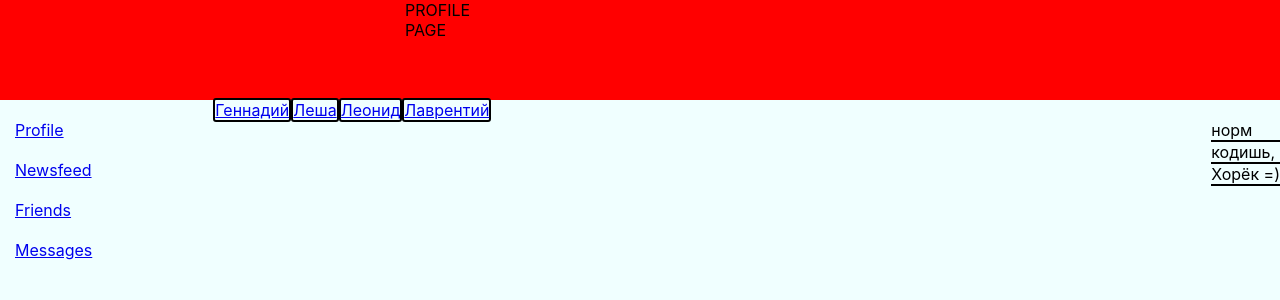
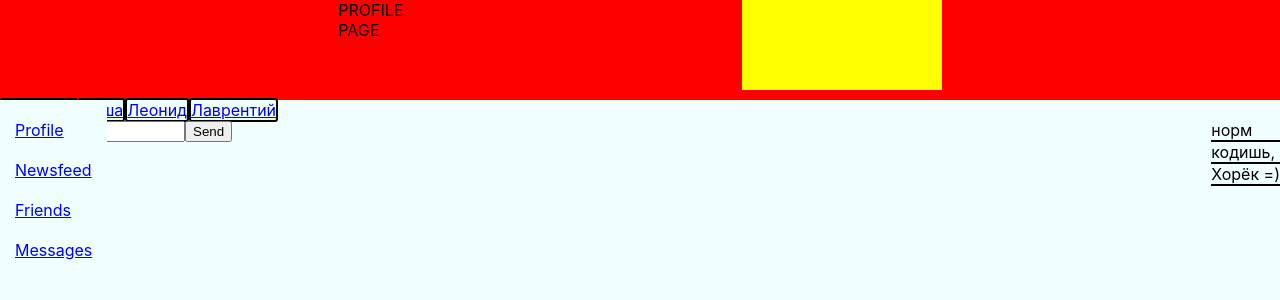
Before and after one commit to illiaGorbatov/social-network, a React (Create React App) app: page /messages in a window 1280 px wide. Shown: the top 300 px of the page. Built offline with nearby package versions, Linux system fonts and the light colour scheme.

Commit message:
23012020

```diff
--- a/src/App.jsx
+++ b/src/App.jsx
@@ -3,24 +3,23 @@ import './App.sass';
 import Header from "./Components/Header/Header";
 import Navigation from "./Components/Navigation/Navigation";
 import Profile from "./Components/Profile/Profile";
-import {BrowserRouter, Route} from "react-router-dom";
+import {Route} from "react-router-dom";
 import Dialog from "./Components/Messages/Dialog";
 import Newsfeed from "./Components/Newsfeed/Newsfeed";
 import Friendslist from "./Components/Friendlist/Friendslist";
 
 const App = (props) => {
     return (
-        <BrowserRouter>
+
             <div className="app">
                 <Header/>
                 <Navigation/>
-                <Route path="/profile" render={() => <Profile profile={props.data.profile} addPost={props.addPost}
-                                                              updatePostCurrentValue={props.updatePostCurrentValue}/>}/>
+                <Route path="/profile" render={() => <Profile profile={props.data.profile} dispatch={props.dispatch}/>}/>
                 <Route path="/newsfeed" render={() => <Newsfeed news={props.data.news}/>}/>
                 <Route path="/friendlist" render={() => <Friendslist friends={props.data.friends}/>}/>
-                <Route path="/messages" render={() => <Dialog chats={props.data.chat}/>}/>
+                <Route path="/messages" render={() => <Dialog chats={props.data.chat} dispatch={props.dispatch}/>}/>
             </div>
-        </BrowserRouter>
+
     );
 };
 
--- a/src/App.sass
+++ b/src/App.sass
@@ -1,6 +1,7 @@
 .app
+  position: relative
   min-height: 100vh
   display: grid
   grid-template-columns: 2fr 10fr
   grid-template-rows: 100px auto
-  grid-template-areas:  "header header" "nav content"
+  grid-template-areas:  "header header" "content content"
--- a/src/Components/Header/HeaderInput/HeaderInput.jsx
+++ b/src/Components/Header/HeaderInput/HeaderInput.jsx
@@ -4,7 +4,7 @@ import {NavLink} from "react-router-dom";
 
 const HeaderInput = () => {
     return (
-        <div className={style.profileHeader}>
+        <div className={style.headerInput}>
 
         </div>
     )
--- a/src/Components/Header/HeaderInput/HeaderInput.module.sass
+++ b/src/Components/Header/HeaderInput/HeaderInput.module.sass
@@ -1 +1,4 @@
 .headerInput
+  background-color: yellow
+  height: 90px
+  width: 200px
--- a/src/Components/Messages/Dialog.jsx
+++ b/src/Components/Messages/Dialog.jsx
@@ -2,10 +2,20 @@ import React from "react";
 import style from "./Dialog.module.sass";
 import Message from "./Message/Message";
 import FriendChatName from "./FriendChatName/FriendChatName";
+import {sendMessageCreator, updateChatInputValueCreator} from "../../Data/Data";
 
 const Dialog = (props) => {
-    let friendChats = props.chats.friends.map(friend => <FriendChatName name={friend.name} id={friend.id} />);
-    let messagesElement = props.chats.messages.map(message => <Message message={message.message} />);
+    let friendChats = props.chats.friends.map(friend => <FriendChatName name={friend.name} id={friend.id}/>);
+    let messagesElement = props.chats.messages.map(message => <Message message={message.message}/>);
+
+    let updateChatInputHandler = (event) => {
+        let inputValue = event.target.value;
+        props.dispatch(updateChatInputValueCreator(inputValue))
+    };
+    let sendMessageButtonHandler = () => {
+        props.dispatch(sendMessageCreator())
+    };
+
 
     return (
         <div className={style.messagesWrapper}>
@@ -15,7 +25,8 @@ const Dialog = (props) => {
             <div className={style.messages}>
                 {messagesElement}
             </div>
-
+            <input onChange={updateChatInputHandler} value={props.chats.chatInputCurrentValue}/>
+            <button onClick={sendMessageButtonHandler}>Send</button>
         </div>
     )
 };
--- a/src/Components/Navigation/Navigation.module.sass
+++ b/src/Components/Navigation/Navigation.module.sass
@@ -1,6 +1,9 @@
 .navigationWrapper
   background-color: azure
-  grid-area: nav
+  position: absolute
+  height: calc( 100vh - 100px )
+  left: 0
+  top: 100px
 
 .navigationWrapper > a
   display: block
--- a/src/Components/Profile/AddPost/AddPost.jsx
+++ b/src/Components/Profile/AddPost/AddPost.jsx
@@ -1,17 +1,20 @@
 import React from "react";
 import style from "./AddPost.module.sass";
+import {addPostCreator, updateAddPostInputValueCreator} from "../../../Data/Data";
 
 const AddPost = (props) => {
-    let newPost = React.createRef();
-    let updatePostValue = () => {
-        let value = newPost.current.value;
-        props.updatePostCurrentValue(value);
+    let addPostInputChangeHandler = (event) => {
+        let inputValue = event.target.value;
+        props.dispatch(updateAddPostInputValueCreator(inputValue))
+    };
+    let addPostClickHandler = () => {
+        props.dispatch(addPostCreator())
     };
 
     return (
         <div className={style.addPost}>
-            <input onChange={updatePostValue} ref={newPost} value={props.postInputValue}/>
-            <button onClick={props.addPost}>Add</button>
+            <input onChange={addPostInputChangeHandler} value={props.postInputValue}/>
+            <button onClick={addPostClickHandler}>Add</button>
         </div>
     )
 };
--- a/src/Components/Profile/AddPost/AddPost.module.sass
+++ b/src/Components/Profile/AddPost/AddPost.module.sass
@@ -5,5 +5,5 @@
   background-color: gold
 
 .addPost > input
-  width: 1260px
+  width: 100%
   height: 50px
--- a/src/Components/Profile/Profile.jsx
+++ b/src/Components/Profile/Profile.jsx
@@ -10,9 +10,14 @@ const Profile = (props) => {
     return (
         <div className={style.profileWrapper}>
             <ProfileLogo/>
-            <AddPost addPost={props.addPost} postInputValue={props.profile.postInputValue}
-                     updatePostCurrentValue={props.updatePostCurrentValue}/>
-            {posts}
+            <div className={style.allElemsWrapper}>
+                <div className={style.placeholder1}>placeholder</div>
+                <div className={style.postsWrapper}>
+                    <AddPost dispatch={props.dispatch} postInputValue={props.profile.postInputValue}/>
+                    {posts}
+                </div>
+                <div className={style.placeholder2}>placeholder</div>
+            </div>
         </div>
     )
 };
--- a/src/Components/Profile/Profile.module.sass
+++ b/src/Components/Profile/Profile.module.sass
@@ -1,3 +1,28 @@
 .profileWrapper
   background-color: aqua
   grid-area: content
+
+.allElemsWrapper
+  margin: 50px auto
+  max-width: 1256px
+  display: grid
+  grid-template-columns: 20% 60% 20%
+  grid-template-rows: auto
+  grid-template-areas: "profile-intro posts profile-info"
+
+.postsWrapper
+  grid-template: "posts"
+  border: black 2px solid
+  border-radius: 20px
+  margin-right: 50px
+
+.placeholder1
+  grid-template: "profile-intro"
+  border: black 2px solid
+  border-radius: 20px
+  margin-right: 50px
+
+.placeholder2
+  grid-template: "profile-info"
+  border: black 2px solid
+  border-radius: 20px
--- a/src/Data/Data.js
+++ b/src/Data/Data.js
@@ -1,3 +1,8 @@
+const ADD_NEW_POST = 'ADD_NEW_POST';
+const UPDATE_POST_INPUT_VALUE = 'UPDATE_POST_INPUT_VALUE';
+const UPDPATE_CHAT_INPUT_VALUE = 'UPDPATE_CHAT_INPUT_VALUE';
+const SEND_MESSAGE = 'SEND_MESSAGE';
+
 let storage = {
     _data: {
         chat: {
@@ -11,7 +16,8 @@ let storage = {
                 {name: 'Леша', id: 2},
                 {name: 'Леонид', id: 3},
                 {name: 'Лаврентий', id: 4},
-            ]
+            ],
+            chatInputCurrentValue: '',
         },
         friends: [
             {name: 'Гена', id: 1},
@@ -27,9 +33,13 @@ let storage = {
                 {post: 'Bitch!', id: 3, likesCount: 3},
             ],
             postInputValue: '',
-        }
         },
-    addPost() {
+    },
+    dispatch(action) {
+        if (action.type === UPDATE_POST_INPUT_VALUE) {
+            this._data.profile.postInputValue = action.value;
+            this._rerenderEntireTree(this._data);
+        } else if (action.type === ADD_NEW_POST) {
             let newPost = {
                 post: this._data.profile.postInputValue,
                 id: this._data.profile.posts.length + 1,
@@ -38,11 +48,20 @@ let storage = {
             this._data.profile.posts.push(newPost);
             this._data.profile.postInputValue = '';
             this._rerenderEntireTree(this._data);
+        } else if (action.type === UPDPATE_CHAT_INPUT_VALUE) {
+            this._data.chat.chatInputCurrentValue = action.value;
+            this._rerenderEntireTree(this._data);
+        } else if (action.type === SEND_MESSAGE) {
+            let newMessage = {
+                message: this._data.chat.chatInputCurrentValue,
+                id: this._data.chat.messages.length + 1
+            };
+            this._data.chat.messages.push(newMessage);
+            this._data.chat.chatInputCurrentValue = '';
+            this._rerenderEntireTree(this._data);
+        }
     },
-    updatePostCurrentValue(value) {
-        this._data.profile.postInputValue = value;
-        this._rerenderEntireTree(this._data);
-    },
+
     _rerenderEntireTree() {
         console.log('something');
     },
@@ -54,4 +73,10 @@ let storage = {
     }
 };
 
+export const updateAddPostInputValueCreator = (inputValue) => ({type: UPDATE_POST_INPUT_VALUE, value: inputValue});
+export const addPostCreator = () => ({type: ADD_NEW_POST});
+
+export const updateChatInputValueCreator = (inputValue) => ({type: UPDPATE_CHAT_INPUT_VALUE, value: inputValue});
+export const sendMessageCreator = () => ({type: SEND_MESSAGE});
+
 export default storage;
--- a/src/index.js
+++ b/src/index.js
@@ -1,15 +1,16 @@
-
 import storage from './Data/Data';
 import React from 'react';
 import ReactDOM from 'react-dom';
 import './index.css';
 import App from './App';
 import * as serviceWorker from './serviceWorker';
+import {BrowserRouter} from "react-router-dom";
 
 export let render = (data) => {
     ReactDOM.render(
-        <App data={data} addPost={storage.addPost.bind(storage)}
-             updatePostCurrentValue={storage.updatePostCurrentValue.bind(storage)}/>,
+        <BrowserRouter>
+            <App data={data} dispatch={storage.dispatch.bind(storage)}/>
+        </BrowserRouter>,
         document.getElementById('root'));
 };
 render(storage.getData());
@@ -21,7 +22,6 @@ storage.subscribe(render);
 serviceWorker.unregister();
 
 
-
 // If you want your app to work offline and load faster, you can change
 // unregister() to register() below. Note this comes with some pitfalls.
 // Learn more about service workers: https://bit.ly/CRA-PWA
```
Lines whose indentation alone changed are shown as unchanged.
